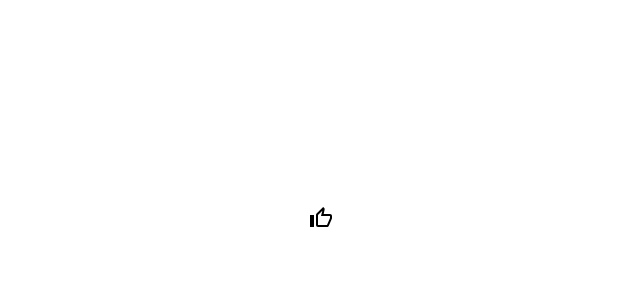
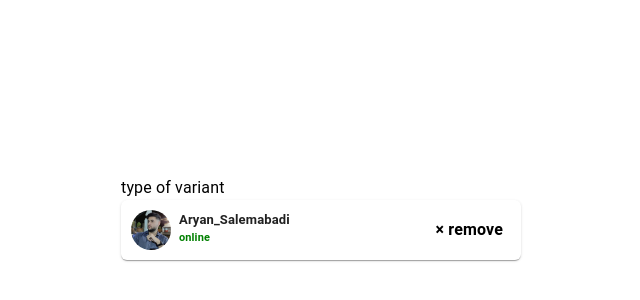
Before and after one commit to behrooz-arabzade/weekend, a Next.js app: page / in a window 1280 px wide. Shown: the part 182-482 px from the top of the page, without its empty margins (319-959 px from the left). Built offline with nearby package versions, Linux system fonts and the light colour scheme.

Commit message:
create friend page on component-friendcard branch

```diff
--- /dev/null
+++ b/components/molecules/FriendCard/FriendCard.tsx
@@ -0,0 +1,149 @@
+import React, { FC, useState } from 'react'
+import { Card, Grid, Avatar, Typography, IconButton } from '@mui/material';
+import { Badge } from "@mui/joy"
+
+
+//Css(Style Sheet)
+import useFriendCard from './useStyle';
+
+
+//Icon
+import CheckIcon from '@mui/icons-material/Check';
+import ClearOutlinedIcon from '@mui/icons-material/ClearOutlined';
+
+//InterFace
+
+interface IFriendCard {
+    name: string;
+    picSrc: string;
+    variant: string;
+    onlineStatus: string;
+}
+
+
+
+const FriendCard: FC<IFriendCard> = ({
+    name,
+    picSrc,
+    variant,
+    onlineStatus
+}) => {
+
+    const { classes, cx } = useFriendCard();
+
+    const [hide, setHide] = useState<boolean>(false);
+
+    const removeFriendClick = () => {
+        setHide(true);
+        alert("user remove to your friend")
+    }
+
+    const removeBlockClick = () => {
+        setHide(true);
+        alert("user removed to block")
+    }
+
+    const request = () => {
+
+        setHide(true);
+        alert("send your request");
+
+    };
+
+    const addClick = () => {
+        setHide(true);
+        alert("user add to friend")
+    };
+
+    const rejectClick = () => {
+        setHide(true);
+        alert("reject user")
+    }
+
+    return (
+        <Grid>
+            <Typography>type of variant</Typography>
+            <Card className={cx(classes.root)} hidden={hide}>
+                <Grid display="flex" justifyContent="space-between">
+                    <Grid display="flex" item>
+                        <Avatar src={picSrc} />
+                        <Grid>
+                            <Typography fontWeight="bold" fontSize={13} ml={2}>{name}</Typography>
+                            {
+                                 variant === "friend"
+                                    ?
+
+                                    <Typography fontWeight="bold" fontSize={11} ml={2} color={
+
+                                        onlineStatus === "online"
+
+                                        ?
+
+                                        "green"
+
+                                        :
+                                        onlineStatus === "offline"
+
+                                        ?
+
+                                        "gray"
+
+                                        :
+
+                                        "orange"
+
+                                    }> {onlineStatus} </Typography>
+
+                                    :
+
+                                    ""
+                            }
+                        </Grid>
+                    </Grid>
+                    <Grid flexWrap="nowrap" item>
+                        {
+                            variant === "friend"
+                                ?
+                                <IconButton onClick={removeFriendClick}>
+                                    <Typography color="black" fontWeight="bold"><span>×</span> remove</Typography>
+                                </IconButton>
+                                :
+                                variant === "block"
+                                    ?
+                                    <IconButton onClick={removeBlockClick}>
+                                        <Typography color="black" fontWeight="bold"><span>×</span> remove</Typography>
+                                    </IconButton>
+                                    :
+                                    variant === "anonymous"
+                                        ?
+                                        <IconButton onClick={request}>
+                                            <Typography color="black" fontWeight="bold"><span>+</span> request</Typography>
+                                        </IconButton>
+                                        :
+                                        variant === "request"
+                                            ?
+                                            <Grid>
+                                                <IconButton color="error" onClick={rejectClick}>
+                                                    <Typography fontWeight="bold">
+                                                        <ClearOutlinedIcon></ClearOutlinedIcon>
+                                                    </Typography>
+                                                </IconButton>
+                                                <IconButton color="success" onClick={addClick}>
+                                                    <Typography fontWeight="bold">ّ
+                                                        <CheckIcon></CheckIcon>
+                                                    </Typography>
+                                                </IconButton>
+                                            </Grid>
+                                            :
+
+                                            ""
+                        }
+
+                    </Grid>
+                </Grid>
+            </Card>
+        </Grid>
+    )
+}
+
+export default FriendCard;
--- /dev/null
+++ b/components/molecules/FriendCard/useStyle.ts
@@ -0,0 +1,18 @@
+import { makeStyles } from "tss-react/mui";
+
+const useFriendCard = makeStyles()((theme) => ({
+    root: {
+        width:400,
+        padding:10,
+    },
+    pageproperty:{
+        position: "absolute",
+        color: "#fff",
+        background: "#d64b19",
+        borderRadius: "25px",
+        padding: "0 5px",
+
+        transition: "all 0.2s linear",
+    }
+}));
+export default useFriendCard;
--- a/package.json
+++ b/package.json
@@ -17,6 +17,7 @@
     "@fontsource/roboto": "^4.5.8",
     "@material-ui/core": "^4.12.4",
     "@mui/icons-material": "^5.10.6",
+    "@mui/joy": "^5.0.0-alpha.47",
     "@mui/material": "^5.10.6",
     "@mui/styled-engine-sc": "^5.10.6",
     "@mui/styles": "^5.10.6",
--- a/pages/index.tsx
+++ b/pages/index.tsx
@@ -12,7 +12,7 @@ import ReactionButton from "components/molecules/ReactionButton/ReactionButton";
 import Like from "components/molecules/ReactionButton/Like";
 import UnLike from "components/molecules/ReactionButton/UnLike";
 import Idea from "components/molecules/ReactionButton/Idea";
-
+import FriendCard from "components/molecules/FriendCard/FriendCard";
 
 
 //Icons
@@ -28,6 +28,7 @@ import { Grid } from "@mui/material";
 
 
 
+
 const Home: NextPage = () => {
   return (
     <div className={styles.container}>
@@ -38,31 +39,11 @@ const Home: NextPage = () => {
           justifyContent="center"
           alignItems="center"
         >
-          <ReactionButton
-            items={
-              [
-                {
-                  id: 1,
-                  icon: <Like />
-                },
-
-                {
-                  id: 2,
-                  icon: <UnLike />
-                },
-                {
-                  id: 3,
-                  icon: <Idea />
-                },
-              ]
-            }
-
-            onReactionSelecte={(reactionId) => {
-              console.log(reactionId)
-            }}
-
-            selectedItemId={1}
-
+          <FriendCard
+          name="Aryan_Salemabadi"
+          picSrc="Images/Aryan.jpg"
+          variant="friend"
+          onlineStatus="online"
           />
         </Grid>
       </Container>
```
